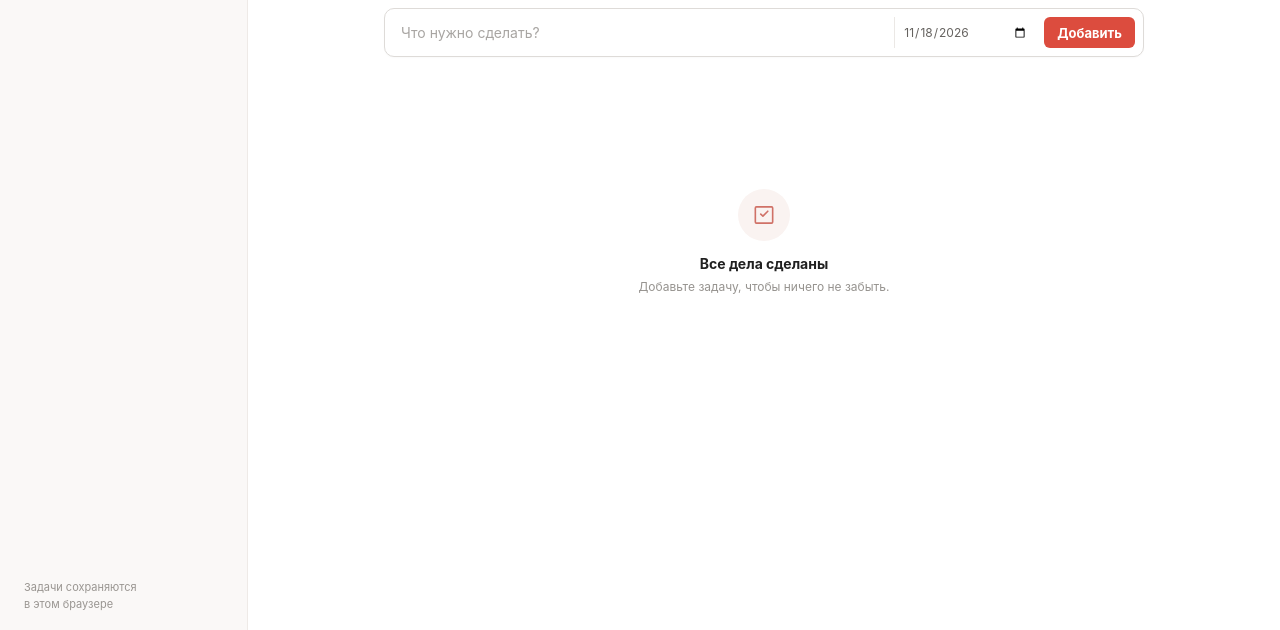
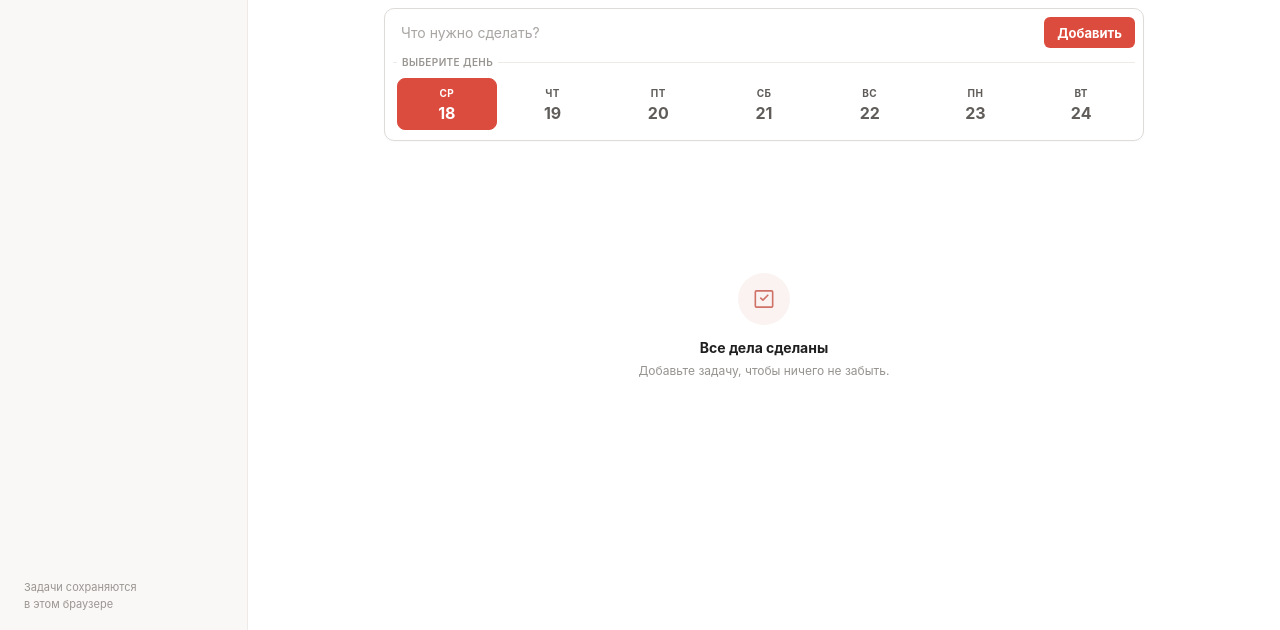
Before and after one commit to tan1k1mi/minimal-todo-list, a plain HTML site: page dist/index.html in a window 1280 px wide. Shown: the part 170-800 px from the top of the page. Drawn offline with Linux system fonts and the light colour scheme.

Commit message:
Replace date input with weekly day picker

```diff
--- a/dist/app.js
+++ b/dist/app.js
@@ -3,6 +3,7 @@ const STORAGE_KEY = "todo-list.tasks.v1";
 const form = document.querySelector("#task-form");
 const input = document.querySelector("#task-input");
 const dateInput = document.querySelector("#task-date");
+const dayPicker = document.querySelector("#day-picker");
 const groups = document.querySelector("#task-groups");
 const emptyState = document.querySelector("#empty-state");
 const taskCount = document.querySelector("#task-count");
@@ -75,6 +76,36 @@ function formatDayHeading(dateKey) {
     day: "numeric",
     month: "long",
   }).format(parseDateKey(dateKey));
+}
+
+function renderWeekPicker() {
+  const selectedDate = dateInput.value || toDateKey();
+  const weekdayFormatter = new Intl.DateTimeFormat("ru-RU", { weekday: "short" });
+  const fullDateFormatter = new Intl.DateTimeFormat("ru-RU", {
+    weekday: "long",
+    day: "numeric",
+    month: "long",
+  });
+
+  dayPicker.replaceChildren();
+
+  for (let index = 0; index < 7; index += 1) {
+    const date = addDays(new Date(), index);
+    const dateKey = toDateKey(date);
+    const button = document.createElement("button");
+    const isSelected = dateKey === selectedDate;
+
+    button.type = "button";
+    button.className = `day-option${isSelected ? " selected" : ""}`;
+    button.dataset.date = dateKey;
+    button.setAttribute("aria-pressed", String(isSelected));
+    button.setAttribute("aria-label", `${index === 0 ? "Сегодня, " : ""}${fullDateFormatter.format(date)}`);
+    button.innerHTML = `
+      <span class="day-label">${weekdayFormatter.format(date).replace(".", "")}</span>
+      <span class="day-number">${date.getDate()}</span>`;
+
+    dayPicker.append(button);
+  }
 }
 
 function getVisibleTasks() {
@@ -178,8 +209,8 @@ function render() {
 
 function setDefaultDate() {
   const today = toDateKey();
-  dateInput.min = today;
   dateInput.value = today;
+  renderWeekPicker();
 }
 
 form.addEventListener("submit", (event) => {
@@ -232,6 +263,14 @@ navButtons.forEach((button) => {
   });
 });
 
+dayPicker.addEventListener("click", (event) => {
+  const button = event.target.closest(".day-option");
+  if (!button) return;
+
+  dateInput.value = button.dataset.date;
+  renderWeekPicker();
+});
+
 setDefaultDate();
 saveTasks();
 render();
--- a/dist/index.html
+++ b/dist/index.html
@@ -56,8 +56,11 @@
             autocomplete="off"
             required
           />
-          <label class="sr-only" for="task-date">Дата задачи</label>
-          <input id="task-date" class="date-input" name="date" type="date" required />
+          <fieldset class="day-picker-wrap">
+            <legend>Выберите день</legend>
+            <div class="day-picker" id="day-picker"></div>
+          </fieldset>
+          <input id="task-date" name="date" type="hidden" />
           <button type="submit">Добавить</button>
         </form>
 
--- a/dist/styles.css
+++ b/dist/styles.css
@@ -159,7 +159,10 @@ h1 {
 
 .task-form {
   display: grid;
-  grid-template-columns: minmax(0, 1fr) 142px auto;
+  grid-template-columns: minmax(0, 1fr) auto;
+  grid-template-areas:
+    "input button"
+    "days days";
   gap: 8px;
   padding: 8px;
   border: 1px solid #dedbd8;
@@ -185,16 +188,12 @@ h1 {
   font-size: 14px;
 }
 
+.task-form #task-input { grid-area: input; }
+
 .task-form input::placeholder { color: #a8a5a2; }
 
-.task-form .date-input {
-  border-left: 1px solid #ebe8e5;
-  color: #65625f;
-  font-size: 12px;
-  cursor: pointer;
-}
-
-.task-form button {
+.task-form button[type="submit"] {
+  grid-area: button;
   border: 0;
   border-radius: 6px;
   background: #dc4c3e;
@@ -206,7 +205,72 @@ h1 {
   transition: background 140ms ease;
 }
 
-.task-form button:hover { background: #c83b30; }
+.task-form button[type="submit"]:hover { background: #c83b30; }
+
+.day-picker-wrap {
+  grid-area: days;
+  min-width: 0;
+  margin: 0;
+  padding: 10px 4px 2px;
+  border: 0;
+  border-top: 1px solid #eeeae7;
+}
+
+.day-picker-wrap legend {
+  padding: 0 5px;
+  color: #999591;
+  font-size: 10px;
+  font-weight: 600;
+  letter-spacing: 0.04em;
+  text-transform: uppercase;
+}
+
+.day-picker {
+  display: grid;
+  grid-template-columns: repeat(7, minmax(0, 1fr));
+  gap: 6px;
+}
+
+.day-option {
+  display: grid;
+  gap: 3px;
+  place-items: center;
+  min-width: 0;
+  min-height: 52px;
+  padding: 6px 2px;
+  border: 1px solid transparent;
+  border-radius: 8px;
+  background: transparent;
+  color: #5f5c59;
+  cursor: pointer;
+  transition: background 120ms ease, border-color 120ms ease, color 120ms ease;
+}
+
+.day-option:hover {
+  border-color: #e4dfdc;
+  background: #faf8f7;
+}
+
+.day-option.selected {
+  border-color: #dc4c3e;
+  background: #dc4c3e;
+  color: #fff;
+}
+
+.day-label {
+  overflow: hidden;
+  max-width: 100%;
+  font-size: 10px;
+  font-weight: 650;
+  letter-spacing: 0.04em;
+  text-transform: uppercase;
+}
+
+.day-number {
+  font-size: 16px;
+  font-weight: 650;
+  line-height: 1;
+}
 
 .task-list-wrap { margin-top: 20px; }
 
@@ -273,7 +337,8 @@ h1 {
 
 .task-checkbox:focus-visible,
 .delete-button:focus-visible,
-.task-form button:focus-visible {
+.task-form button[type="submit"]:focus-visible,
+.day-option:focus-visible {
   outline: 3px solid rgba(220, 76, 62, 0.2);
   outline-offset: 2px;
 }
@@ -448,19 +513,17 @@ h1 {
   .main-content { padding-inline: 14px; }
 
   .task-form {
-    grid-template-columns: minmax(0, 1fr) auto;
     gap: 5px;
     padding: 6px;
   }
 
-  .task-form #task-input { grid-column: 1 / -1; }
+  .task-form button[type="submit"] { padding-inline: 12px; }
 
-  .task-form .date-input {
-    border-top: 1px solid #ebe8e5;
-    border-left: 0;
-  }
-
-  .task-form button { padding-inline: 12px; }
+  .day-picker-wrap { padding-inline: 0; }
+  .day-picker { gap: 2px; }
+  .day-option { min-height: 48px; border-radius: 7px; }
+  .day-label { font-size: 9px; }
+  .day-number { font-size: 15px; }
 }
 
 @media (prefers-reduced-motion: reduce) {
```
Also changed, not shown: 1 other file.
